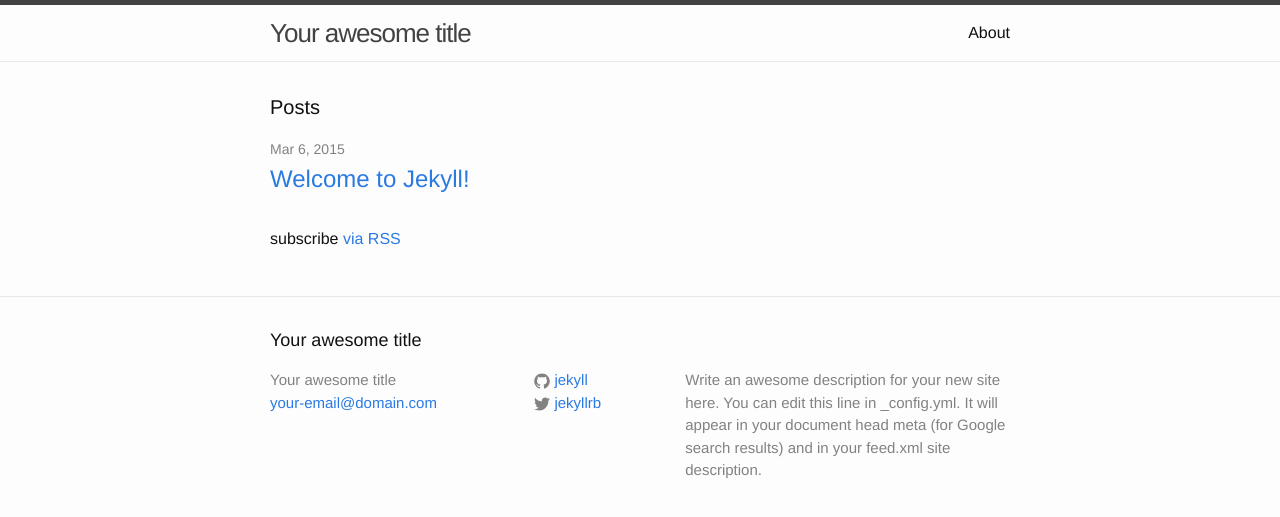
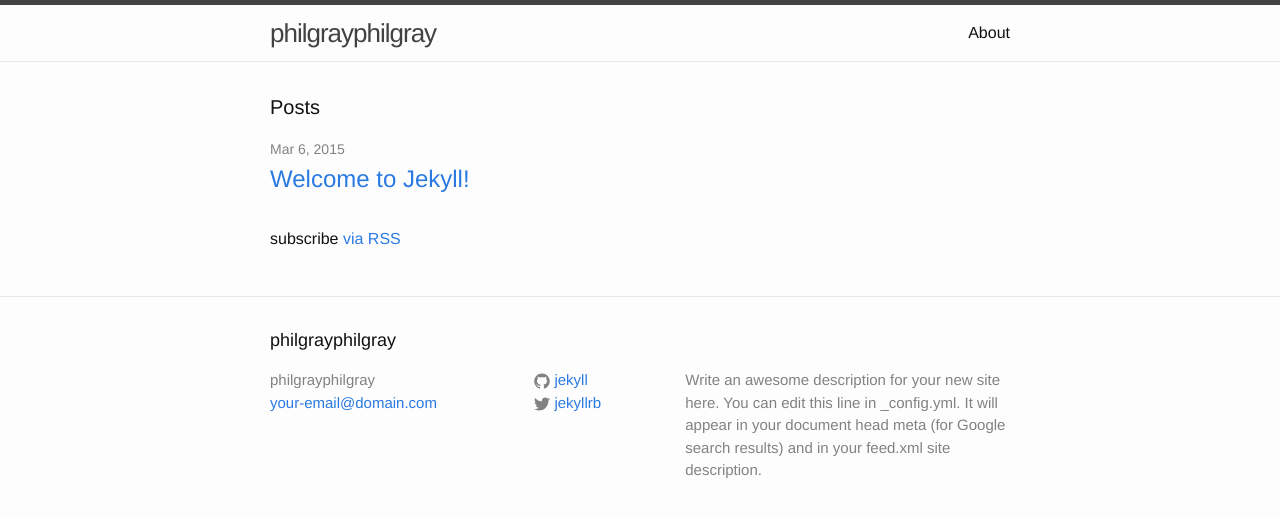
Before and after one commit to philgrayphilgray/philgrayphilgray.github.io, a Jekyll site: the page built from index.html, in a window 1280 px wide. Shown: the top 517 px of the page. Built offline with Jekyll 4.4.1, drawn with Linux system fonts in a browser that asks for light colours.

Commit message:
test github page build, modify config

```diff
--- a/_config.yml
+++ b/_config.yml
@@ -1,5 +1,5 @@
 # Site settings
-title: Your awesome title
+title: philgrayphilgray
 email: your-email@domain.com
 description: > # this means to ignore newlines until "baseurl:"
   Write an awesome description for your new site here. You can edit this
```
